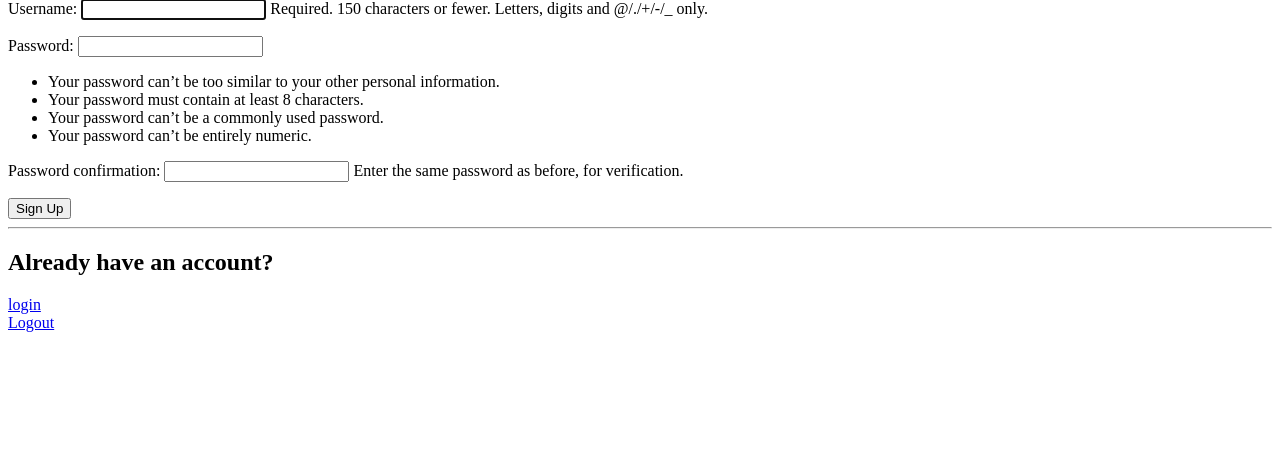
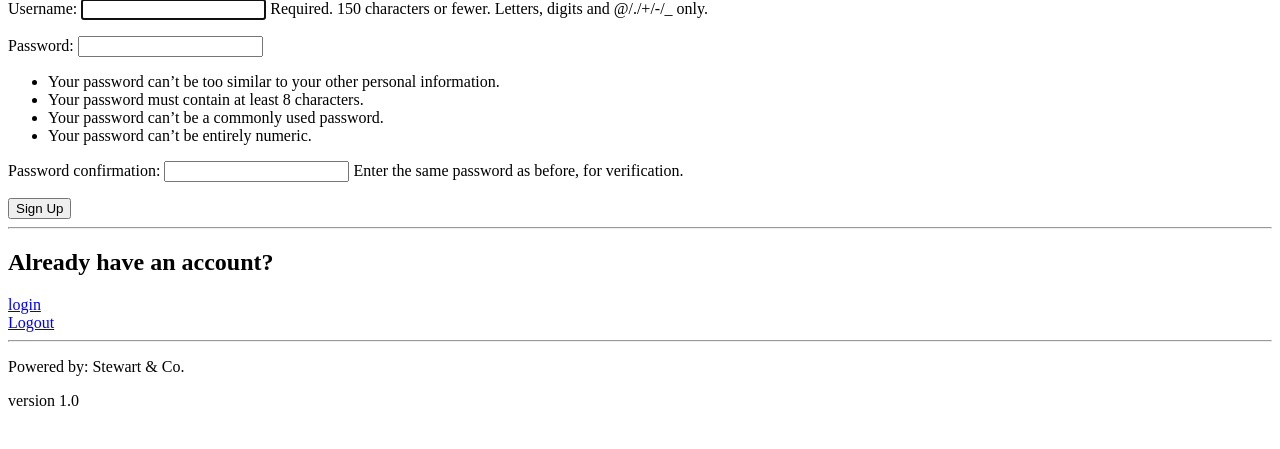
Before and after one commit to StewieC/projectshire1, a Django app: page /accounts/signup/ in a window 1280 px wide. Shown: the part 176-625 px from the top of the page. Run offline with Django 5.2, Linux system fonts and the light colour scheme.

Commit message:
Add footer with version information to base template

```diff
--- a/contributions/templates/contributions/base.html
+++ b/contributions/templates/contributions/base.html
@@ -33,5 +33,10 @@
 
     </main>
     <a href="{% url 'logout' %}">Logout</a>
+    <hr>
 </body>
+<footer>
+    <p>Powered by: Stewart & Co.</p>
+    <p>version 1.0</p>
+</footer>
 </html>
```
